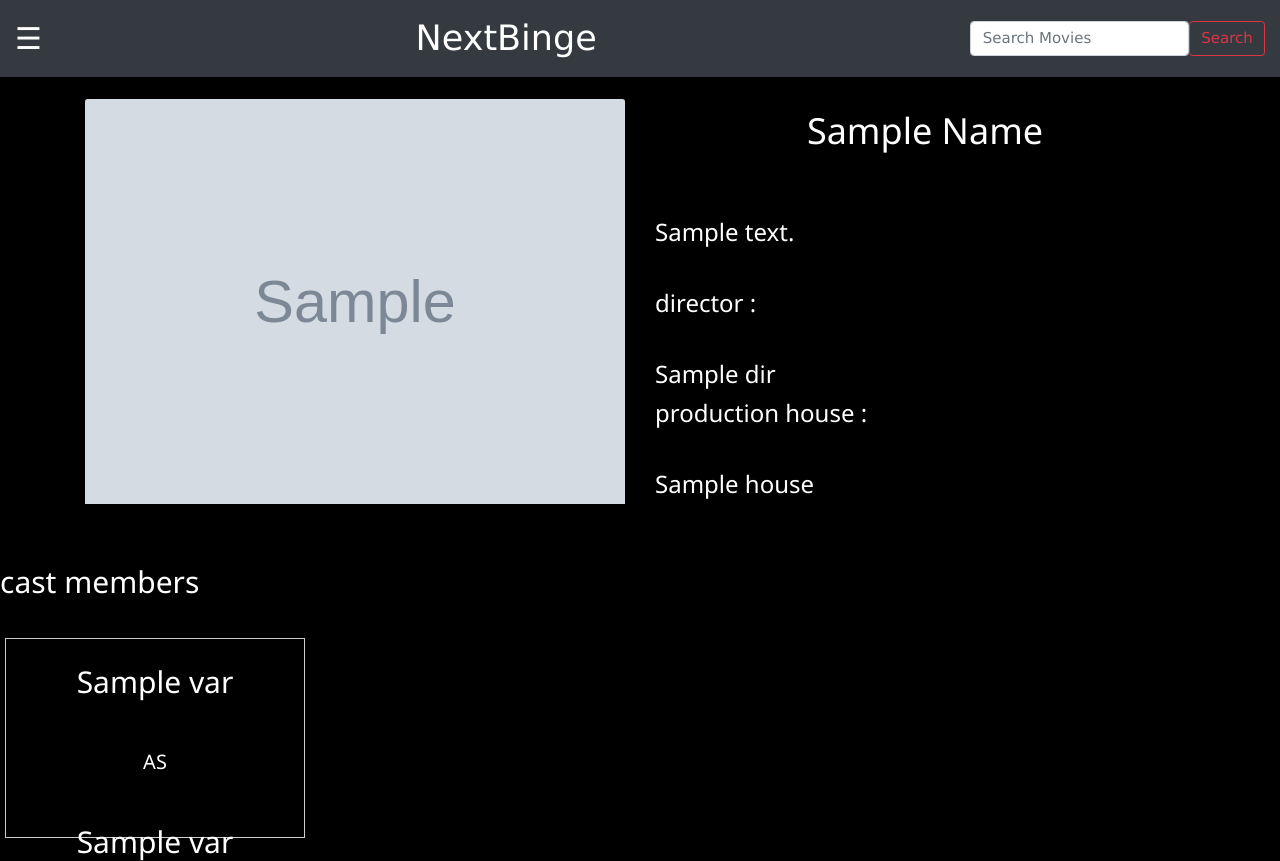
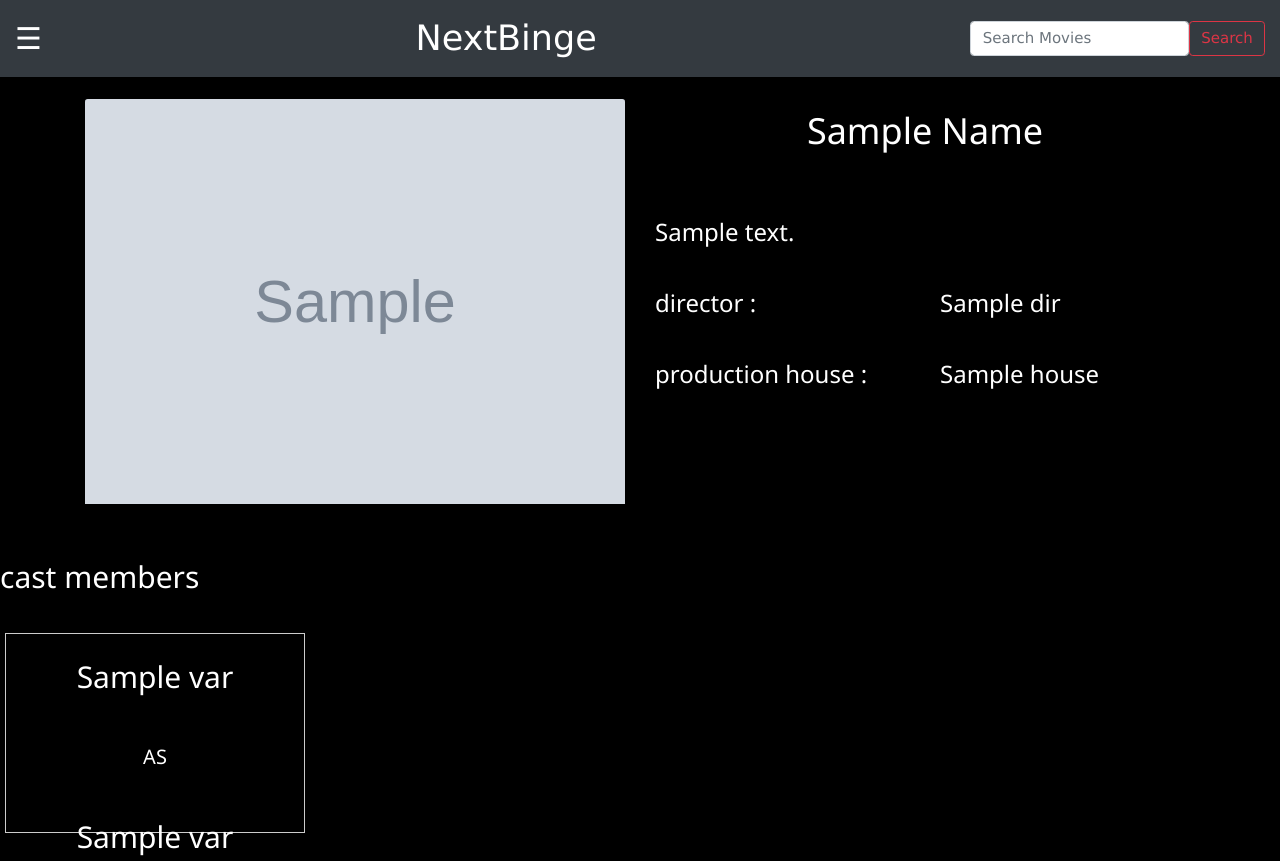
Before and after one commit to NextBinge/nextbinge, a Django app: template nextbinge/moviedb/templates/movie_detail.html in a window 1280 px wide. Shown: the top 861 px of the page. Run offline with Django 3.2, Linux system fonts and the light colour scheme; the template is opened without the code that fills it: most values are stand-ins (such as "Sample title", 1, 10 or a date in 2020); grey boxes marked "Sample" are stand-in pictures; some libraries are stand-ins or nearby versions.

Commit message:
grid movie

```diff
--- a/nextbinge/moviedb/templates/movie_detail.html
+++ b/nextbinge/moviedb/templates/movie_detail.html
@@ -12,14 +12,26 @@
                 <h1 align=center style="text-transform: capitalize;">{{name}}</h1>
                 <br><br>
                 <h3 align=justify>{{description}}</h3><br>
+                <div class="row">
+                    <div class="col">
                         <h3>director : </h3><br>
+                    </div>
+                    <div class="col">
                         {% for dir in director %}
                             <h3 style="text-transform: initial;">{{dir.name}}</h3>
                         {% endfor %}
+                    </div>
+                </div>
+                <div class="row">
+                    <div class="col">
                         <h3>production house : </h3><br>
+                    </div>
+                    <div class="col">
                         {% for house in production_house %}
                             <h3 style="text-transform: initial;">{{house.name}}</h3>
                         {% endfor %}
+                    </div>
+                </div>
             </div>
         </div>
     </div>
```
Lines whose indentation alone changed are shown as unchanged.
